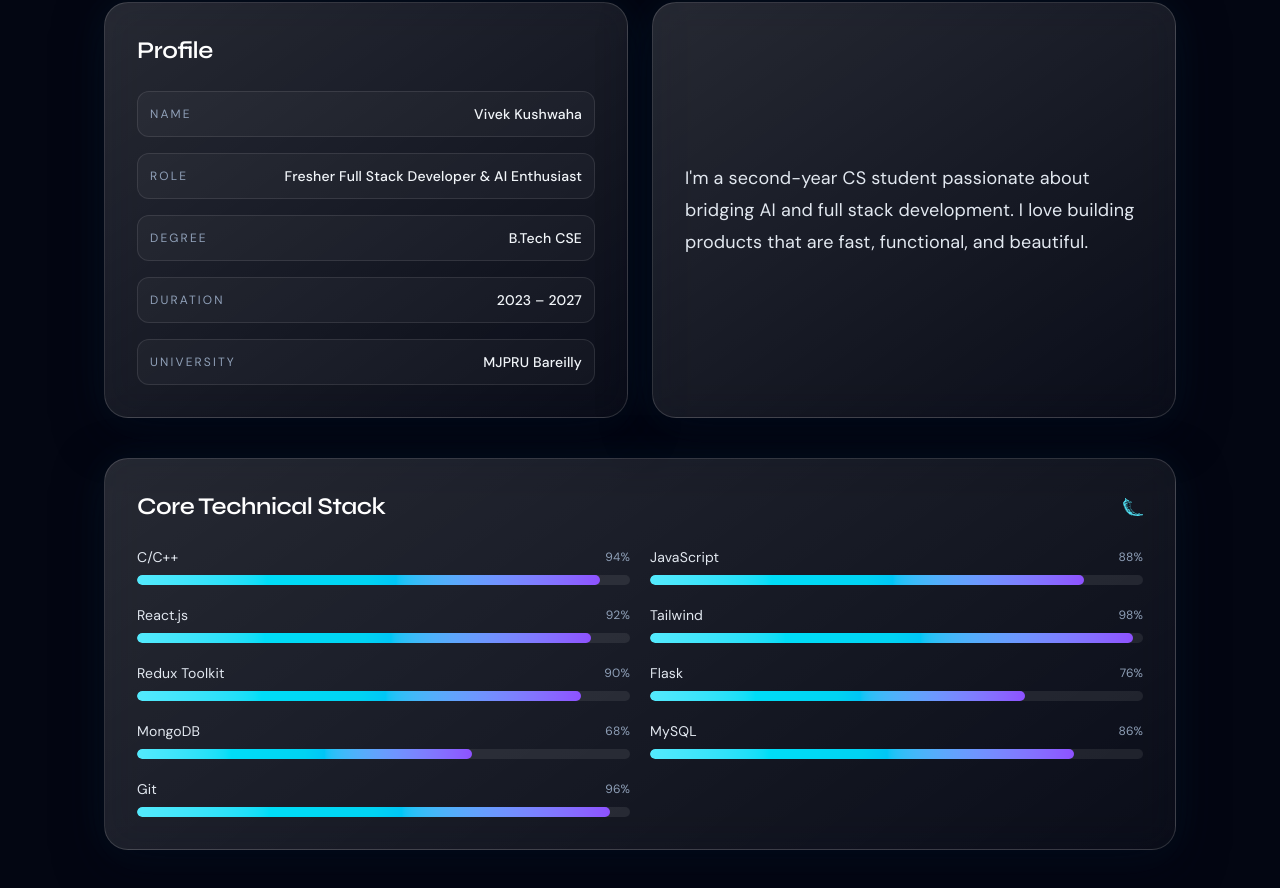
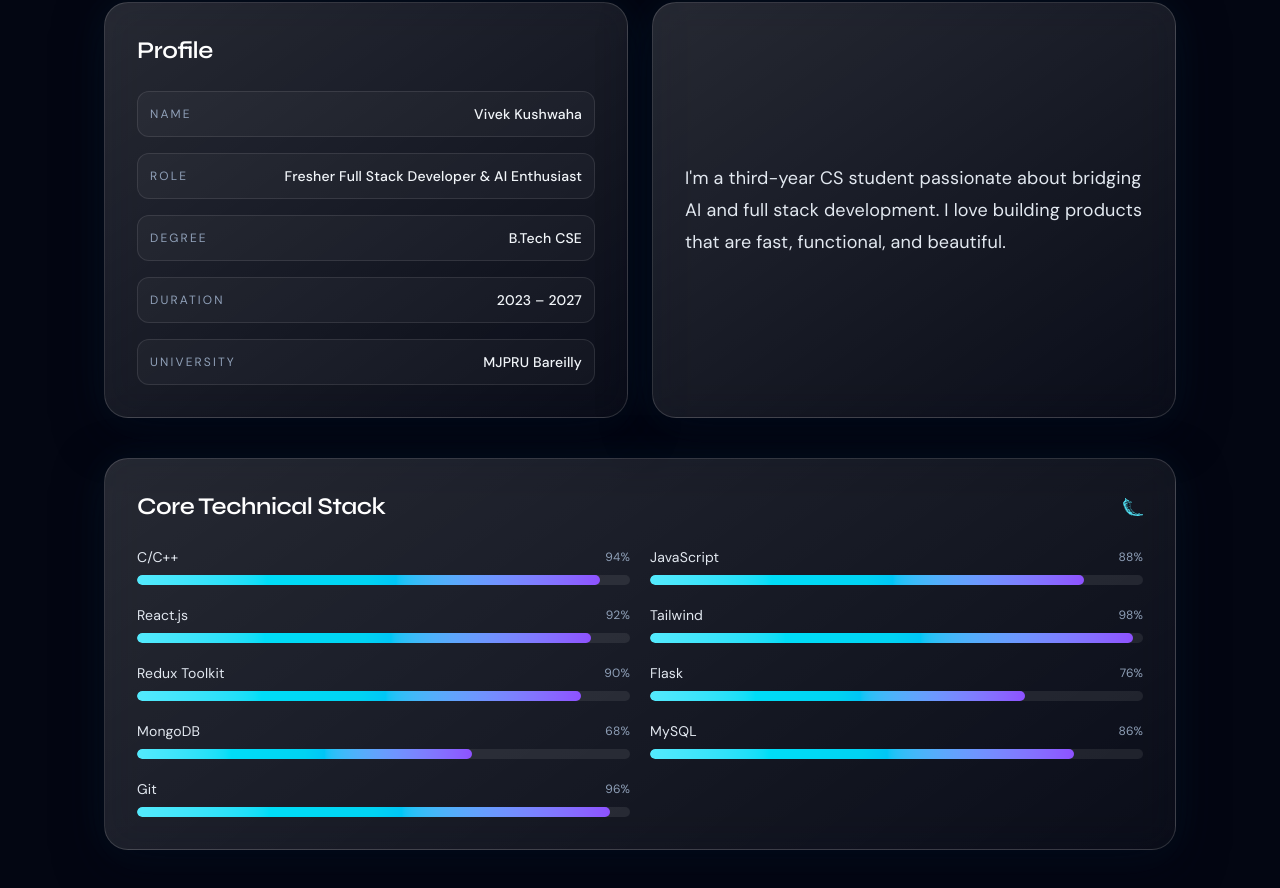
Before and after one commit to notVivekG/portfolio, a React (Vite) app: page / in a window 1280 px wide. Shown: the part 1108-1996 px from the top of the page. Built offline with nearby package versions, Linux system fonts and the light colour scheme.

Commit message:
changed portfolio description

```diff
--- a/src/App.jsx
+++ b/src/App.jsx
@@ -486,7 +486,7 @@ function App() {
               className="glass-card flex items-center rounded-3xl p-7 sm:p-8"
             >
               <p className="text-base leading-8 text-slate-200 sm:text-lg">
-                I&apos;m a second-year CS student passionate about bridging AI and
+                I&apos;m a third-year CS student passionate about bridging AI and
                 full stack development. I love building products that are fast,
                 functional, and beautiful.
               </p>
```
